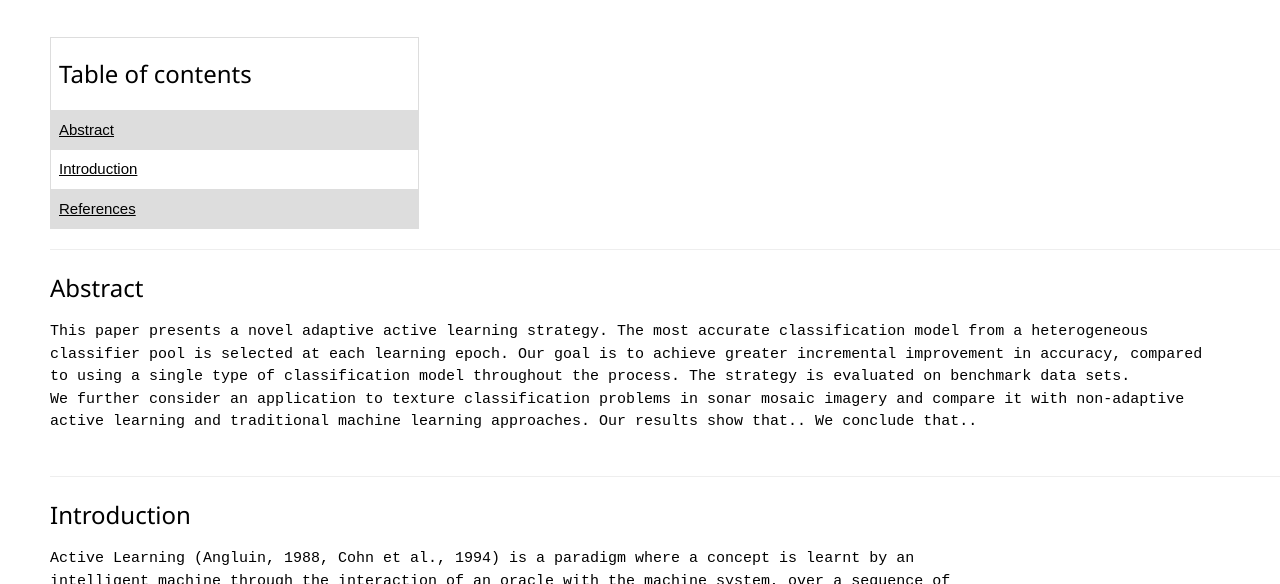
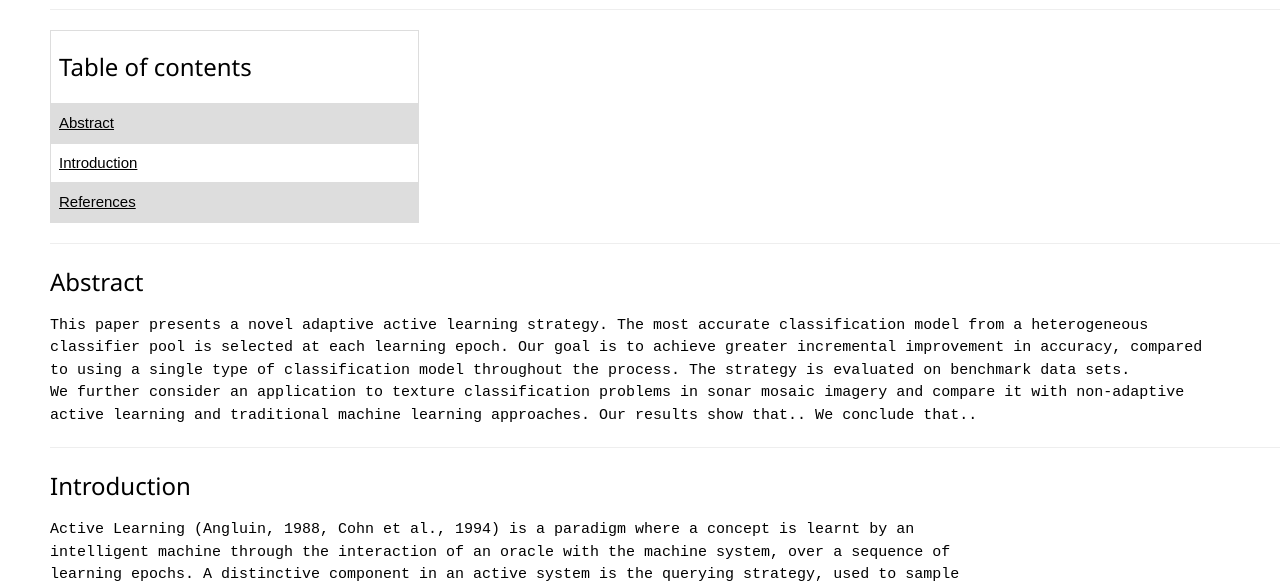
Before and after one commit to FEPSFY6931177/FY6931177, a plain HTML site: page index.html in a window 1280 px wide. Shown: the part 516-1100 px from the top of the page. Drawn offline with nearby package versions, Linux system fonts and the light colour scheme.

Commit message:
Update index.html: fixed formatting of hr tags and pre tags

```diff
--- a/index.html
+++ b/index.html
@@ -8,7 +8,7 @@
         <hr>
 
         <h2 style="font-family:calibri;"><b>Conference paper: Bridge deck repairs</b></h2>
-        <br>
+        <hr>
 
         <!style for tables>
         <style>
@@ -62,9 +62,9 @@ This paper presents a novel adaptive active learning strategy. The most accurate
 classifier pool is selected at each learning epoch. Our goal is to achieve greater incremental improvement in accuracy, compared
 to using a single type of classification model throughout the process. The strategy is evaluated on benchmark data sets.
 We further consider an application to texture classification problems in sonar mosaic imagery and compare it with non-adaptive
-active learning and traditional machine learning approaches. Our results show that.. We conclude that..
-            </pre>
-        </p><hr>
+active learning and traditional machine learning approaches. Our results show that.. We conclude that..</pre>
+        </p>
+        <hr>
 
         <h3 id="Introduction">Introduction</h3>
         <p>
@@ -82,9 +82,9 @@ labels. After adding the newly labeled instances to the current training set, a
 subsequently induced. A goal of this process is to achieve an efficient, incremental advancement of
 learning at each epoch. The process is continued until some stopping criterion has been met, such as
 reaching a stage where information from the selected instances is contrary to the model, causing the
-classifier confidence to drop, as in Vlachos (2008).
-            </pre>
-        </p><hr>
+classifier confidence to drop, as in Vlachos (2008).</pre>
+        </p>
+        <hr>
 
         <h3 id="Analysis and discussion">Analysis and discussion</h3>
         <table>
@@ -126,8 +126,7 @@ classifier confidence to drop, as in Vlachos (2008).
 Angluin, D (1988), Querles and concept learning. Machine learning 2, (4), 319-342
 
 Brinker, K (2003), Incorporating Diversity in Active Learning with Support Vector Machines,
-Proceedings of the Twentieth International Conference on Machine Learning (ICML-2003)).
-            </pre>
+Proceedings of the Twentieth International Conference on Machine Learning (ICML-2003)).</pre>
         </p>
     </body>
 </html>
```
